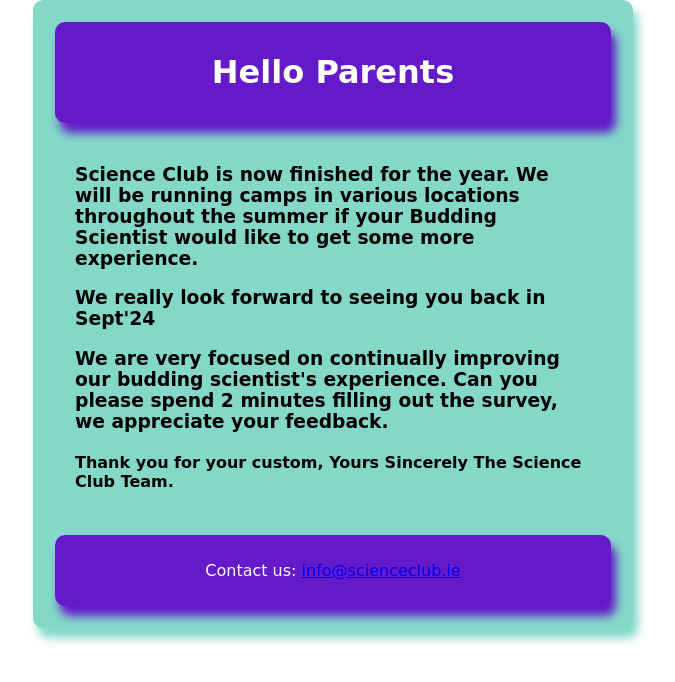
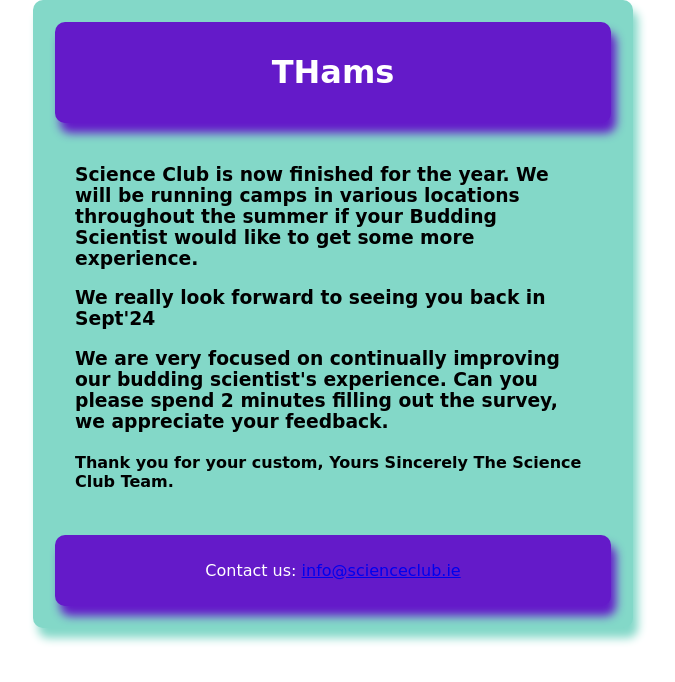
Before and after one commit to noeldugg/RInn, a plain HTML site: page index.html in a window 1280 px wide. Shown: the whole page, without its empty margins (307-982 px from the left). Drawn offline with Linux system fonts and the light colour scheme.

Commit message:
Added index.html

```diff
--- a/index.html
+++ b/index.html
@@ -40,7 +40,7 @@
     <table class="container">
         <tr>
             <td class="header">
-                <h1>Hello Parents</h1>
+                <h1> THams</h1>
             </td>
         </tr>
         <tr>
```
